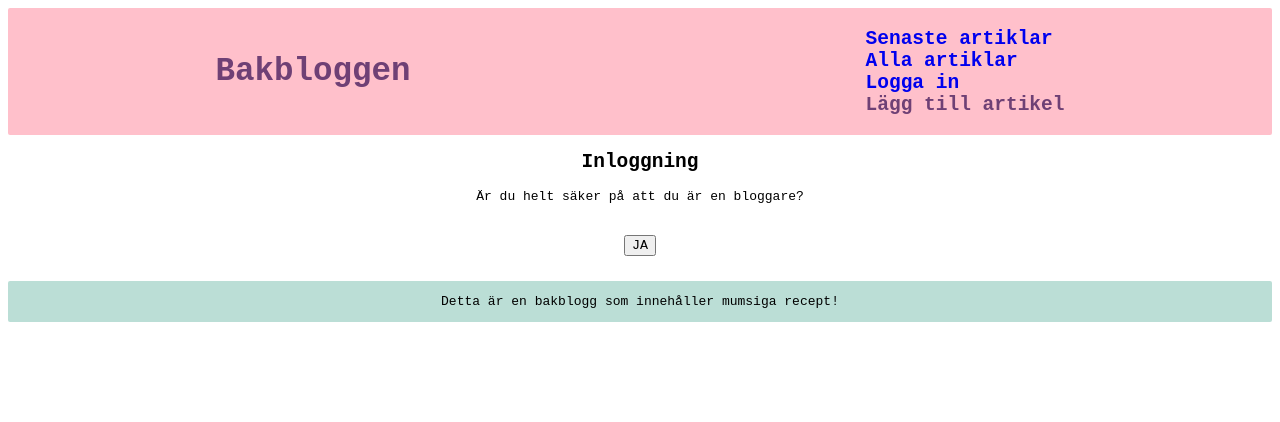
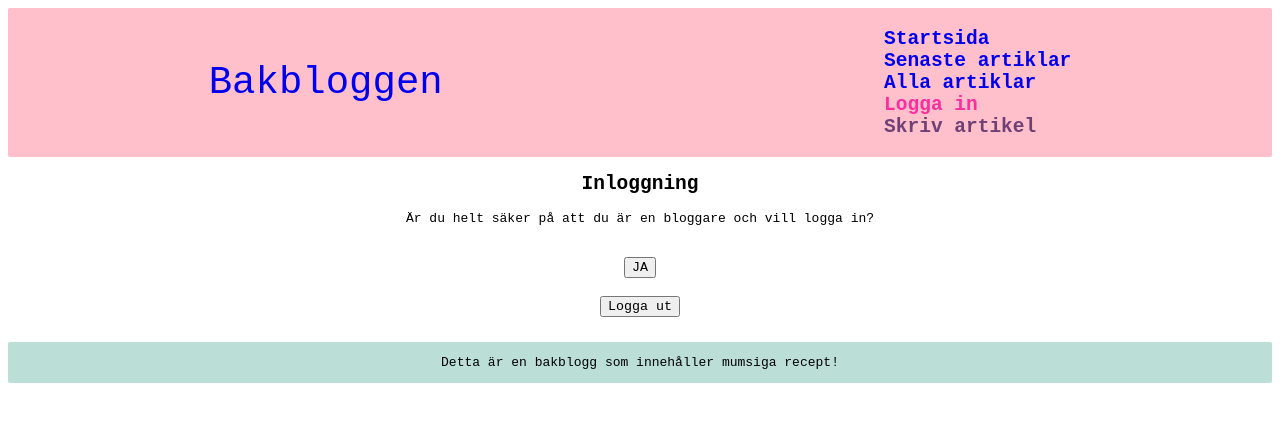
Before and after one commit to JohannaForsberg93/bakbloggen, an Angular app: page /logga-in in a window 1280 px wide. Shown: the top 422 px of the page. Built offline with nearby package versions, Linux system fonts and the light colour scheme.

Commit message:
Lade till en inloggnings-service m.m

```diff
--- a/src/app/app-routing.module.ts
+++ b/src/app/app-routing.module.ts
@@ -7,7 +7,7 @@ import { LoggaInComponent } from './logga-in/logga-in.component';
 
 
 const routes: Routes = [
-  {path: "", component: StartsidaComponent},
+  {path: "start", component: StartsidaComponent},
   {path: "senaste-artiklar", component: SenasteArtiklarComponent},
   {path: "alla-artiklar", component: AllaArtiklarComponent},
   {path: "logga-in", component: LoggaInComponent}
--- a/src/app/app.component.css
+++ b/src/app/app.component.css
@@ -13,13 +13,9 @@ h2 {
 
 }
 
-.class-active{
-    /* color: rgb(197, 24, 165); */
-    color: #fc2e9f;
-}
-
-a:hover {
-    color: #8ac6d1;
+.class-title{
+    text-decoration-style: none;
+    font-size: 3em;
 }
 
 .nav-links {
@@ -28,6 +24,16 @@ a:hover {
     font-weight: bolder;
     color: rgb(111, 64, 117);
 }
+
+.class-active{
+    color: #fc2e9f;
+}
+
+a:hover {
+    color: #8ac6d1;
+}
+
+
 
 a{
     text-decoration: none;
--- a/src/app/app.component.html
+++ b/src/app/app.component.html
@@ -1,33 +1,44 @@
 <header class="header">
 
-  <div>
-    <h2>Bakbloggen</h2>
+  <div class="class-title">
+    <a routerLink="/start"
+    [routerLinkActive]="'class-active'">
+      Bakbloggen</a>
   </div>
 
-  <!--Varför funkar inte classen class-active ?-->
+
   <nav>
     <ul class="nav-links">
 
-      <li
-      [routerLinkActive]="['class-active']"
-      [routerLinkActiveOptions]="{exact: true}">
-        <a routerLink="/senaste-artiklar"> Senaste artiklar</a>
+      <li>
+        <a routerLink="/start"
+        [routerLinkActive]="'class-active'"> Startsida</a>
       </li>
 
-      <li
-      [routerLinkActive]="['class-active']"
-      [routerLinkActiveOptions]="{exact: true}">
-        <a routerLink="/alla-artiklar" >Alla artiklar
+      <li>
+        <a routerLink="/senaste-artiklar"
+        [routerLinkActive]="'class-active'"> Senaste artiklar</a>
+      </li>
+
+      <li>
+        <a routerLink="/alla-artiklar"
+        [routerLinkActive]="['class-active']" >Alla artiklar
         </a>
       </li>
 
-      <li
-      [routerLinkActive]="['class-active']"
-      [routerLinkActiveOptions]="{exact: true}">
-        <a routerLink="/logga-in" > Logga in</a>
+      <li>
+        <a routerLink="/logga-in"
+        [routerLinkActive]="['class-active']"> Logga in</a>
       </li>
 
-      <li>Lägg till artikel</li> <!--Får bara visas om man är inloggad, ska den vara i logga in component? -->
+      <li>
+
+          <a> Skriv artikel</a>
+
+
+      </li> <!--Kan vara synlig hela tiden och bli klickbar när man "loggat in" -->
+
+
     </ul>
   </nav>
 
@@ -36,7 +47,7 @@
 <main>
   <router-outlet>
 
-  </router-outlet> <!--Vad ska man ha här ?-->
+  </router-outlet>
 </main>
 
 
--- a/src/app/app.module.ts
+++ b/src/app/app.module.ts
@@ -7,6 +7,8 @@ import { SenasteArtiklarComponent } from './senaste-artiklar/senaste-artiklar.co
 import { AllaArtiklarComponent } from './alla-artiklar/alla-artiklar.component';
 import { LoggaInComponent } from './logga-in/logga-in.component';
 import { AppRoutingModule } from './app-routing.module';
+import { InloggningService } from './inloggning.service';
+import { ArtiklarService } from './artiklar.service'
 
 @NgModule({
   declarations: [
@@ -20,7 +22,7 @@ import { AppRoutingModule } from './app-routing.module';
     BrowserModule,
     AppRoutingModule
   ],
-  providers: [],
+  providers: [InloggningService, ArtiklarService],
   bootstrap: [AppComponent]
 })
 export class AppModule { }
--- /dev/null
+++ b/src/app/inloggning.service.ts
@@ -0,0 +1,10 @@
+import { Injectable } from '@angular/core';
+
+@Injectable({
+  providedIn: 'root'
+})
+export class InloggningService {
+
+  constructor() { }
+
+}
--- a/src/app/logga-in/logga-in.component.html
+++ b/src/app/logga-in/logga-in.component.html
@@ -1,5 +1,9 @@
 <h2>Inloggning</h2>
-<p>Är du helt säker på att du är en bloggare?</p><br>
+<p>Är du helt säker på att du är en bloggare och vill logga in?</p><br>
 <div>
     <button>JA</button>
 </div>
+<br>
+<div>
+    <button>Logga ut</button>
+</div>
--- a/src/app/logga-in/logga-in.component.ts
+++ b/src/app/logga-in/logga-in.component.ts
@@ -1,4 +1,5 @@
 import { Component, OnInit } from '@angular/core';
+import { InloggningService } from '.././inloggning.service'
 
 @Component({
   selector: 'app-logga-in',
@@ -7,9 +8,12 @@ import { Component, OnInit } from '@angular/core';
 })
 export class LoggaInComponent implements OnInit {
 
-  constructor() { }
+  constructor(public _InloggningService: InloggningService) {
+   }
 
   ngOnInit(): void {
+
   }
 
+
 }
--- a/src/app/senaste-artiklar/senaste-artiklar.component.html
+++ b/src/app/senaste-artiklar/senaste-artiklar.component.html
@@ -1 +1,2 @@
 <h2>Senaste artiklar</h2>
+<p>Men bara en förhandsgranskning av alla de senaste.</p>
--- a/src/app/startsida/startsida.component.css
+++ b/src/app/startsida/startsida.component.css
@@ -0,0 +1,4 @@
+*{
+    font-family: monospace;
+    text-align: center;
+}
--- a/src/app/startsida/startsida.component.html
+++ b/src/app/startsida/startsida.component.html
@@ -1,2 +1,2 @@
 <h2>Detta är startsidan</h2><br>
-<p>Här ska den senaste artikeln visas.</p>
+<p>Här ska den senaste artikeln visas (bara en).</p>
--- a/src/app/startsida/startsida.component.ts
+++ b/src/app/startsida/startsida.component.ts
@@ -1,4 +1,5 @@
 import { Component, OnInit } from '@angular/core';
+
 
 @Component({
   selector: 'app-startsida',
@@ -10,6 +11,8 @@ export class StartsidaComponent implements OnInit {
   constructor() { }
 
   ngOnInit(): void {
+
   }
 
+
 }
```
Also changed, not shown: 1 other file (tests, documents, lock files or other folders).
